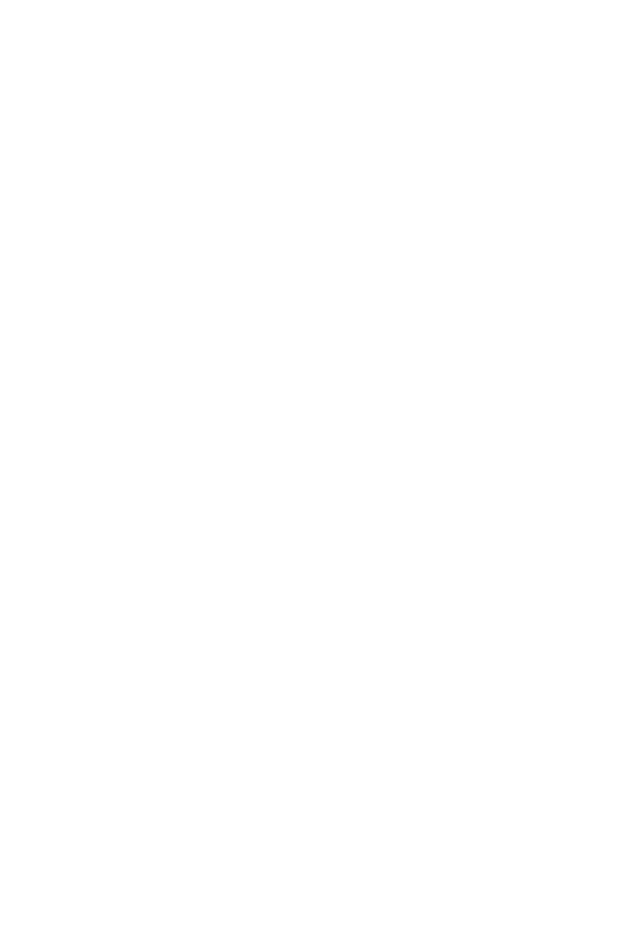
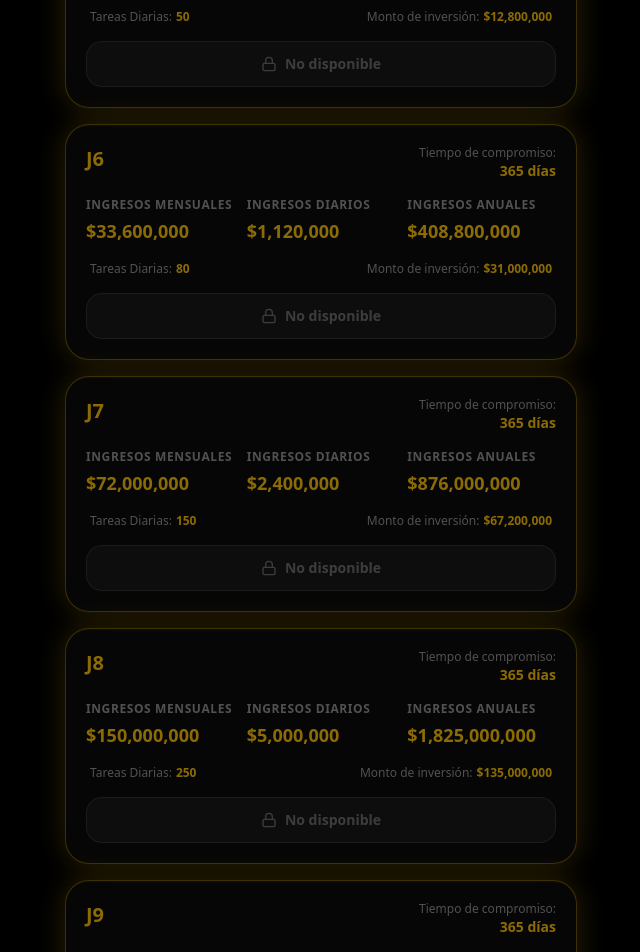
Before and after one commit to ELCANGRIBB/Disney-Pixar, a React (Vite) app: page /#/niveles in a window 1280 px wide. Shown: the part 1500-2452 px from the top of the page, without its empty margins (319-959 px from the left). Before the commit the page ends 1484 px from the top, so only its background shows below. Built offline with nearby package versions, Linux system fonts and the light colour scheme.

Commit message:
Add J5-J9 locked cards & update styling

```diff
--- a/src/pages/Niveles.tsx
+++ b/src/pages/Niveles.tsx
@@ -115,6 +115,66 @@ export default function Niveles() {
             investment="$4,700,000"
             isLocked
           />
+
+          {/* CARD 6: J5 (Locked Theme) */}
+          <LevelCard
+            title="J5"
+            timeCommitment="365 días"
+            monthlyIncome="$13,800,000"
+            dailyIncome="$460,000"
+            yearlyIncome="$167,900,000"
+            dailyTasks={50}
+            investment="$12,800,000"
+            isLocked
+          />
+
+          {/* CARD 7: J6 (Locked Theme) */}
+          <LevelCard
+            title="J6"
+            timeCommitment="365 días"
+            monthlyIncome="$33,600,000"
+            dailyIncome="$1,120,000"
+            yearlyIncome="$408,800,000"
+            dailyTasks={80}
+            investment="$31,000,000"
+            isLocked
+          />
+
+          {/* CARD 8: J7 (Locked Theme) */}
+          <LevelCard
+            title="J7"
+            timeCommitment="365 días"
+            monthlyIncome="$72,000,000"
+            dailyIncome="$2,400,000"
+            yearlyIncome="$876,000,000"
+            dailyTasks={150}
+            investment="$67,200,000"
+            isLocked
+          />
+
+          {/* CARD 9: J8 (Locked Theme) */}
+          <LevelCard
+            title="J8"
+            timeCommitment="365 días"
+            monthlyIncome="$150,000,000"
+            dailyIncome="$5,000,000"
+            yearlyIncome="$1,825,000,000"
+            dailyTasks={250}
+            investment="$135,000,000"
+            isLocked
+          />
+
+          {/* CARD 10: J9 (Locked Theme) */}
+          <LevelCard
+            title="J9"
+            timeCommitment="365 días"
+            monthlyIncome="$375,000,000"
+            dailyIncome="$12,500,000"
+            yearlyIncome="$4,562,500,000"
+            dailyTasks={500}
+            investment="$325,000,000"
+            isLocked
+          />
         </div>
 
         {/* Selected Level Indicator */}
@@ -153,8 +213,8 @@ function LevelCard({
       className="rounded-3xl p-5 transition-all duration-300"
       style={{
         background: isLocked ? '#0a0a0a' : '#1A1A1A',
-        border: `1px solid ${isLocked ? 'rgba(255,255,255,0.1)' : (isFree ? 'rgba(34, 197, 94, 0.4)' : 'rgba(234, 179, 8, 0.4)')}`,
-        boxShadow: isLocked ? 'none' : `0 0 30px ${glowColor}, inset 0 1px 0 rgba(255,255,255,0.03)`,
+        border: `1px solid ${isFree ? 'rgba(34, 197, 94, 0.4)' : 'rgba(234, 179, 8, 0.4)'}`,
+        boxShadow: `0 0 30px ${glowColor}, inset 0 1px 0 rgba(255,255,255,0.03)`,
         opacity: isLocked ? 0.6 : 1,
       }}
     >
@@ -248,7 +308,7 @@ function LevelCard({
       <div className="flex justify-between items-center mb-4 px-1">
         <div className="flex items-center gap-1">
           <span className="text-xs" style={{ color: '#888888' }}>Tareas Diarias:</span>
-          <span className="text-xs font-bold text-white">{dailyTasks}</span>
+          <span className="text-xs font-bold" style={{ color: isLocked ? themeColor : '#FFFFFF' }}>{dailyTasks}</span>
         </div>
         <div className="flex items-center gap-1">
           <span className="text-xs" style={{ color: '#888888' }}>
```
